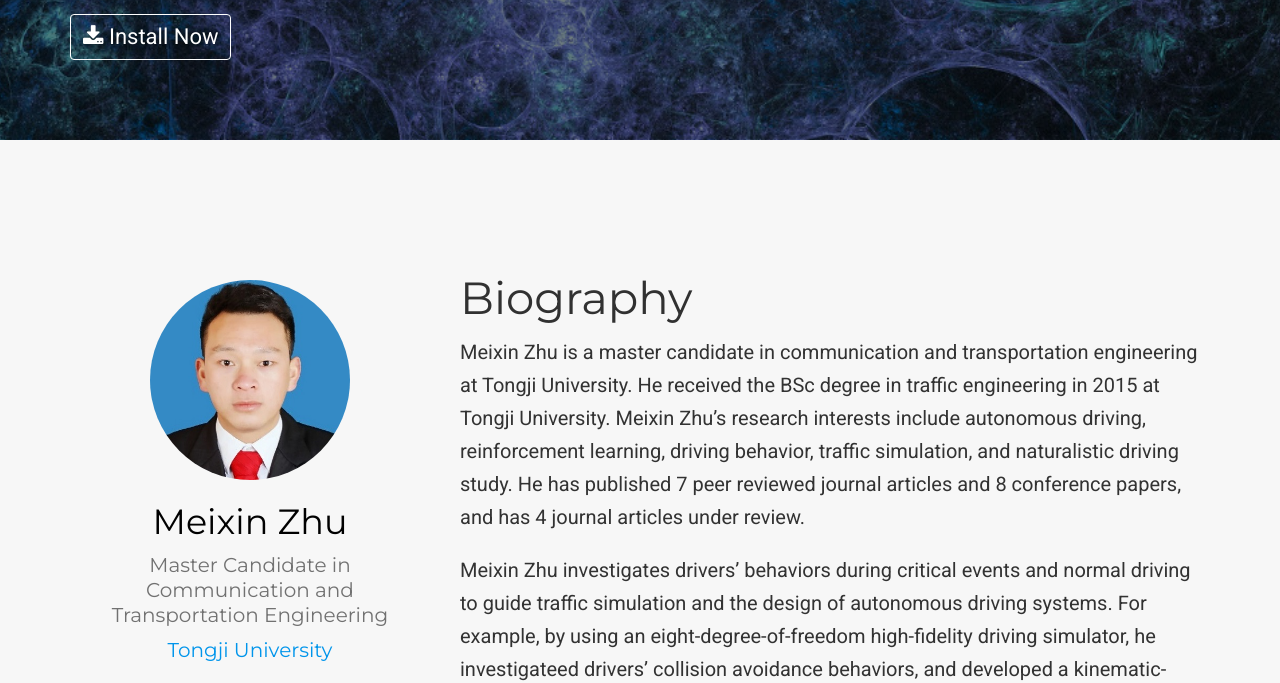
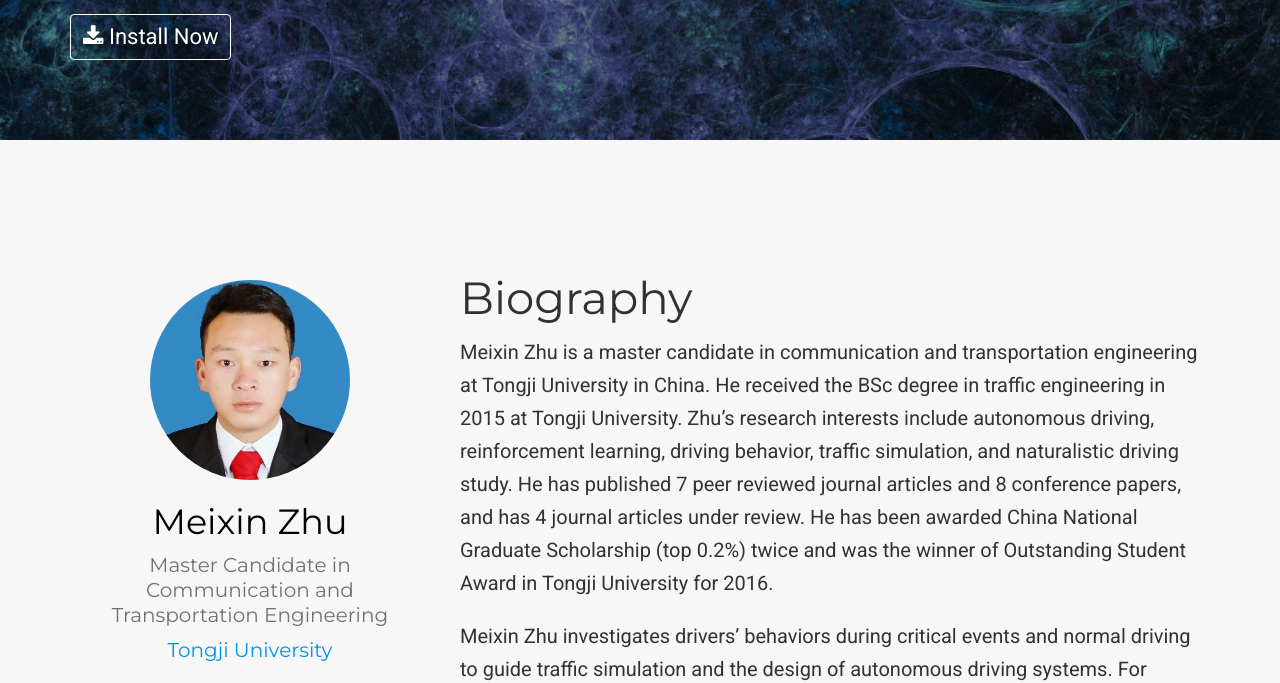
Before and after one commit to MeixinZhu/MeixinZhu.github.io, a plain HTML site: page index.html in a window 1280 px wide. Shown: the part 468-1151 px from the top of the page. Drawn offline with nearby package versions, Linux system fonts and the light colour scheme; no server answers; some icons are missing.

Commit message:
Build website

```diff
--- a/index.html
+++ b/index.html
@@ -299,7 +299,7 @@ url('https://MeixinZhu.github.io/img/headers/bubbles-wide.jpg');
 
 <h1 id="biography">Biography</h1>
 
-<p>Meixin Zhu is a master candidate in communication and transportation engineering at Tongji University. He received the BSc degree in traffic engineering in 2015 at Tongji University. Meixin Zhu&rsquo;s research interests include autonomous driving, reinforcement learning, driving behavior, traffic simulation, and naturalistic driving study. He has published 7 peer reviewed journal articles and 8 conference papers, and has 4 journal articles under review.</p>
+<p>Meixin Zhu is a master candidate in communication and transportation engineering at Tongji University in China. He received the BSc degree in traffic engineering in 2015 at Tongji University. Zhu&rsquo;s research interests include autonomous driving, reinforcement learning, driving behavior, traffic simulation, and naturalistic driving study. He has published 7 peer reviewed journal articles and 8 conference papers, and has 4 journal articles under review. He has been awarded China National Graduate Scholarship (top 0.2%) twice and was the winner of Outstanding Student Award in Tongji University for 2016.</p>
 
 <p>Meixin Zhu investigates drivers&rsquo; behaviors during critical events and normal driving to guide traffic simulation and the design of autonomous driving systems. For example, by using an eight-degree-of-freedom high-fidelity driving simulator, he investigateed drivers’ collision avoidance behaviors, and developed a kinematic-based forward collision warning (FCW) algorithm that is compatible with drivers’ risk perceptions and behavioral responses. Based on 161,055 km of real-world driving data collected from 60 Chinese drivers, he extracted 108,933 car-following events, and then cross-compared five representative car-following models, and developed a human-like autonomous car-following algorithm using deep reinforcement learning, which outperformed traditional models.</p>
 
```
